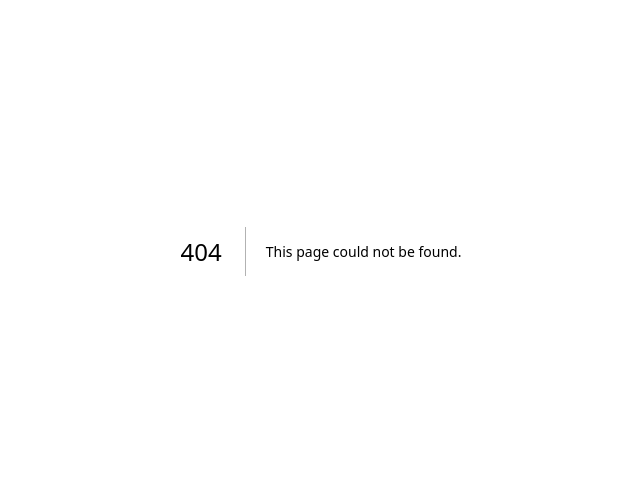
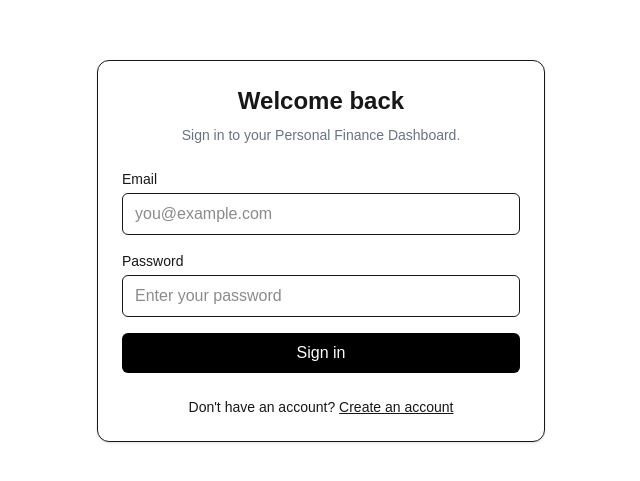
Before and after one commit to Sora1919/finance-dashboard, a Next.js app: page /login in a window 1280 px wide. Before the commit this address had no page. Shown: the part 149-630 px from the top of the page, without its empty margins (319-959 px from the left). Built offline with nearby package versions, Linux system fonts and the light colour scheme; no server answers.

Commit message:
feat: implement credentials login and protected dashboard

```diff
--- /dev/null
+++ b/src/app/dashboard/page.tsx
@@ -0,0 +1,45 @@
+
+import { redirect } from "next/navigation";
+import { auth, signOut } from "@/auth";
+
+export default async function DashboardPage() {
+    const session = await auth();
+
+    if (!session?.user?.id) {
+        redirect("/login");
+    }
+
+    return (
+        <main className="mx-auto max-w-4xl space-y-6 p-6">
+            <header className="flex items-center justify-between gap-4">
+                <div>
+                    <h1 className="text-2xl font-bold">Finance Dashboard</h1>
+                    <p className="text-sm text-gray-500">
+                        Welcome, {session.user.name ?? session.user.email}!
+                    </p>
+                </div>
+
+                <form
+                    action={async () => {
+                        "use server";
+                        await signOut({ redirectTo: "/login" });
+                    }}
+                >
+                    <button
+                        type="submit"
+                        className="rounded-md border px-4 py-2 text-sm"
+                    >
+                        Sign out
+                    </button>
+                </form>
+            </header>
+
+            <section className="rounded-xl border p-6">
+                <h2 className="text-lg font-semibold">You&#39;re signed in!</h2>
+                <p className="mt-2 text-sm text-gray-500">
+                    Your private finance dashboard will be built in the next milestone.
+                </p>
+            </section>
+        </main>
+    );
+}
--- /dev/null
+++ b/src/app/login/actions.ts
@@ -0,0 +1,44 @@
+
+"use server";
+
+import { AuthError } from "next-auth";
+import { signIn } from "@/auth";
+
+export type LoginState = {
+    error: string | null;
+};
+
+export async function loginAction(
+    _previousState: LoginState,
+    formData: FormData
+): Promise<LoginState> {
+    const email = formData.get("email");
+    const password = formData.get("password");
+
+    if (
+        typeof email !== "string" ||
+        typeof password !== "string" ||
+        !email.trim() ||
+        !password
+    ) {
+        return { error: "Please enter your email and password." };
+    }
+
+    try {
+        await signIn("credentials", {
+            email: email.trim().toLowerCase(),
+            password,
+            redirectTo: "/dashboard",
+        });
+
+        return { error: null };
+    } catch (error: unknown) {
+        // Auth.js uses a redirect signal after successful sign-in.
+        // Re-throw it so Next.js can complete the redirect.
+        if (error instanceof AuthError) {
+            return { error: "Invalid email or password." };
+        }
+
+        throw error;
+    }
+}
--- /dev/null
+++ b/src/app/login/login-form.tsx
@@ -0,0 +1,68 @@
+
+"use client";
+
+import { useActionState } from "react";
+import { loginAction, type LoginState } from "./actions";
+
+const initialState: LoginState = {
+    error: null,
+};
+
+export default function LoginForm() {
+    const [state, formAction, isPending] = useActionState(
+        loginAction,
+        initialState
+    );
+
+    return (
+        <form action={formAction} className="space-y-4">
+            <div>
+                <label htmlFor="email" className="mb-1 block text-sm font-medium">
+                    Email
+                </label>
+                <input
+                    id="email"
+                    name="email"
+                    type="email"
+                    autoComplete="email"
+                    required
+                    maxLength={254}
+                    className="w-full rounded-md border px-3 py-2"
+                    placeholder="you@example.com"
+                />
+            </div>
+
+            <div>
+                <label
+                    htmlFor="password"
+                    className="mb-1 block text-sm font-medium"
+                >
+                    Password
+                </label>
+                <input
+                    id="password"
+                    name="password"
+                    type="password"
+                    autoComplete="current-password"
+                    required
+                    className="w-full rounded-md border px-3 py-2"
+                    placeholder="Enter your password"
+                />
+            </div>
+
+            {state.error && (
+                <p role="alert" className="text-sm text-red-600">
+                    {state.error}
+                </p>
+            )}
+
+            <button
+                type="submit"
+                disabled={isPending}
+                className="w-full rounded-md bg-black px-4 py-2 text-white disabled:opacity-50"
+            >
+                {isPending ? "Signing in..." : "Sign in"}
+            </button>
+        </form>
+    );
+}
--- /dev/null
+++ b/src/app/login/page.tsx
@@ -0,0 +1,36 @@
+
+import Link from "next/link";
+import { redirect } from "next/navigation";
+
+import { auth } from "@/auth";
+import LoginForm from "./login-form";
+
+export default async function LoginPage() {
+    const session = await auth();
+
+    if (session?.user) {
+        redirect("/dashboard");
+    }
+
+    return (
+        <main className="flex min-h-screen items-center justify-center p-6">
+            <section className="w-full max-w-md space-y-6 rounded-xl border p-6 shadow-sm">
+                <div className="space-y-2 text-center">
+                    <h1 className="text-2xl font-bold">Welcome back</h1>
+                    <p className="text-sm text-gray-500">
+                        Sign in to your Personal Finance Dashboard.
+                    </p>
+                </div>
+
+                <LoginForm />
+
+                <p className="text-center text-sm">
+                    Don&apos;t have an account?{" "}
+                    <Link href="/register" className="font-medium underline">
+                        Create an account
+                    </Link>
+                </p>
+            </section>
+        </main>
+    );
+}
```
